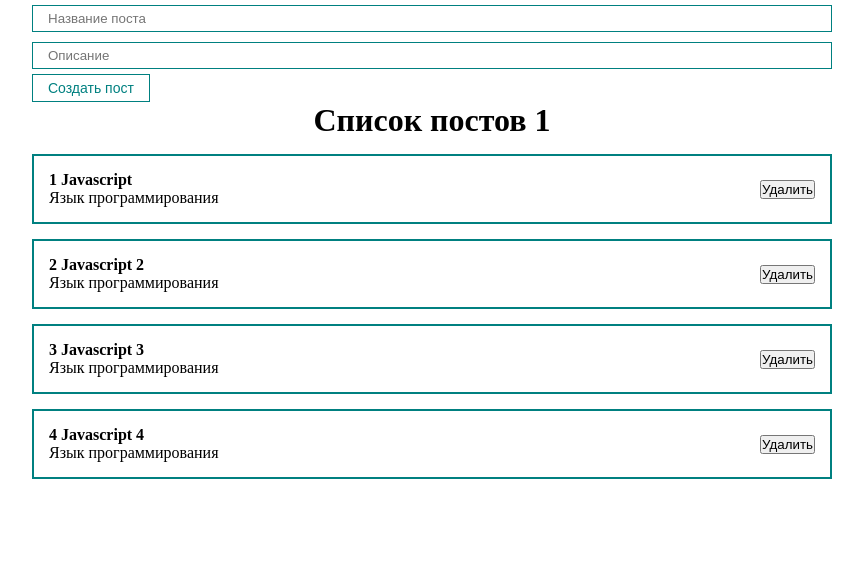
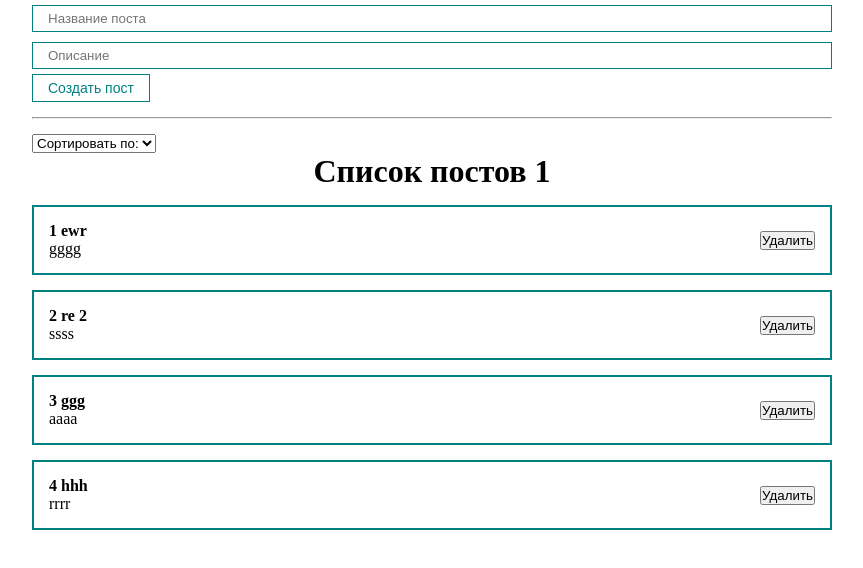
Before and after one commit to bexon26/React-learn, a React (Create React App) app in the folder my-app/: page / in a window 1280 px wide. Shown: the top 568 px of the page, without its empty margins (208-1071 px from the left). Built offline with nearby package versions, Linux system fonts and the light colour scheme.

Commit message:
feat: add sort

```diff
--- a/my-app/src/App.js
+++ b/my-app/src/App.js
@@ -8,28 +8,55 @@ import PostList from "./components/PostList";
 import MyButton from "./components/UI/button/MyButton";
 import MyInput from "./components/UI/input/MyInput";
 import PostForm from "./components/PostForm";
+import Select from "./components/UI/select/MySelect";
+import MySelect from "./components/UI/select/MySelect";
 
 function App() {
   const [posts, setPosts] = useState([
-    { id: "1", title: "Javascript", body: "Язык программирования" },
-    { id: "2", title: "Javascript 2", body: "Язык программирования" },
-    { id: "3", title: "Javascript 3", body: "Язык программирования" },
-    { id: "4", title: "Javascript 4", body: "Язык программирования" },
+    { id: "1", title: "ewr", body: "gggg" },
+    { id: "2", title: "re 2", body: "ssss" },
+    { id: "3", title: "ggg", body: "aaaa" },
+    { id: "4", title: "hhh", body: "rrrr" },
   ]);
+  const [options, setOptions] = useState([
+    { value: "title", name: "По названию" },
+    { value: "body", name: "По описанию" },
+  ]);
+
+  const [selectedSort, setSelectedSort] = useState("");
 
   const createPost = (newPost) => {
     setPosts([...posts, newPost]);
   };
   const removePost = (post) => {
-    setPosts(posts.filter(p => p.id !== post.id));
+    setPosts(posts.filter((p) => p.id !== post.id));
     // setPosts([...posts, newPost]);
   };
+
+  const sortPost = (sort) => {
+    console.log(sort)
+    setSelectedSort(sort)
+    setPosts([...posts].sort((a,b)=> a[sort].localeCompare(b[sort])))
+  }
+
 
   return (
     <div className="App">
       <PostForm create={createPost} />
-      {posts.length?<PostList posts={posts} title="Список постов 1" remove={removePost} />:<h1 style={{textAlign: 'center'}}>Постов не найдено</h1>}
-
+      <hr style={{ margin: "15px 0" }} />
+      <div>
+        <MySelect
+          value={selectedSort}
+          onChange = {sortPost}
+          defaultValue="Сортировать по:"
+          options={options}
+        />
+      </div>
+      {posts.length ? (
+        <PostList posts={posts} title="Список постов 1" remove={removePost} />
+      ) : (
+        <h1 style={{ textAlign: "center" }}>Постов не найдено</h1>
+      )}
     </div>
   );
 }
--- /dev/null
+++ b/my-app/src/components/UI/select/MySelect.jsx
@@ -0,0 +1,15 @@
+import React from "react";
+
+const MySelect = ({options, defaultValue, value, onChange}) => {
+  return (
+    <div>
+      <select value={value} onChange={event => onChange(event.target.value)}>
+      <option disabled value=''>{defaultValue}</option>
+         {options.map(o => <option value={o.value} key={o.value}>{o.name}</option>)}
+
+      </select>
+    </div>
+  );
+};
+
+export default MySelect;
```
